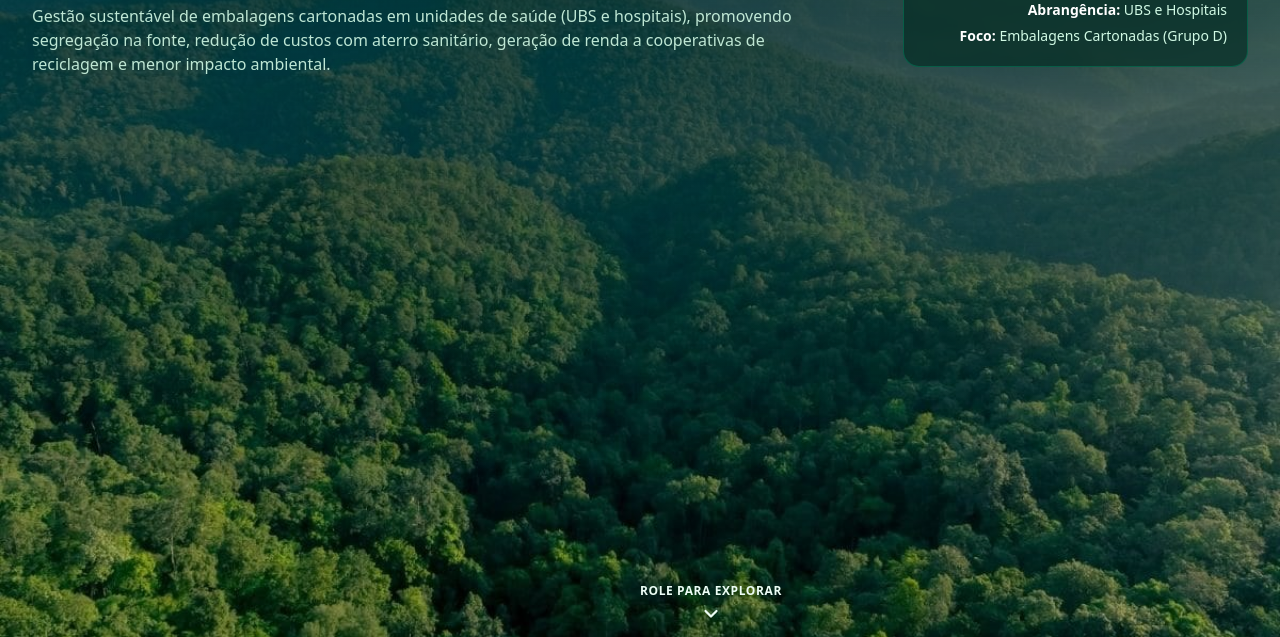
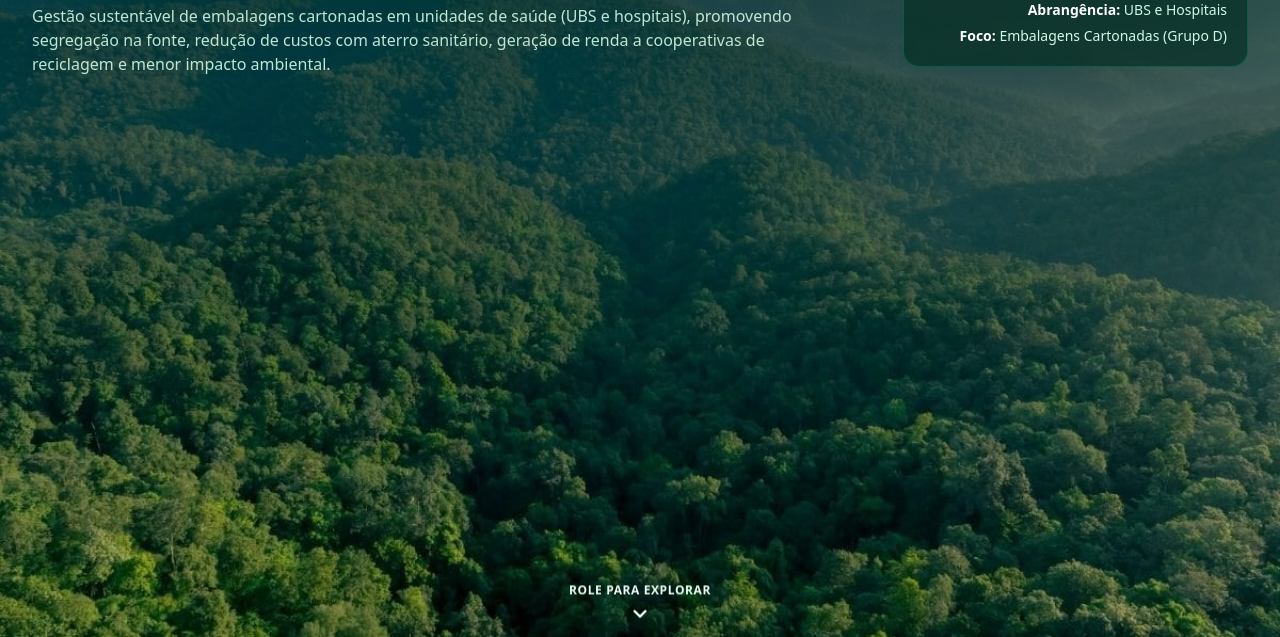
Before and after one commit to Jpedr0098/bannerInterativo_projetoIntegrador, a plain HTML site: page index.html in a window 1280 px wide. Shown: the part 163-800 px from the top of the page. Drawn offline with nearby package versions, Linux system fonts and the light colour scheme.

Commit message:
fix- alling "role para baixo"

```diff
--- a/index.html
+++ b/index.html
@@ -169,7 +169,7 @@
 
         <!-- Dica de rolagem -->
         <button id="hero-hint" type="button" aria-label="Rolar para o conteúdo"
-                class="scroll-hint absolute left-1/2 -translate-x-1/2 bottom-5 z-10 flex flex-col items-center gap-1 text-emerald-50 text-xs font-semibold tracking-wider uppercase">
+                class="scroll-hint absolute inset-x-0 mx-auto w-max bottom-5 z-10 flex flex-col items-center gap-1 text-emerald-50 text-xs font-semibold tracking-wider uppercase text-center">
             Role para explorar
             <svg width="22" height="22" viewBox="0 0 24 24" fill="none" stroke="currentColor" stroke-width="2.5" stroke-linecap="round" stroke-linejoin="round"><path d="M6 9l6 6 6-6"/></svg>
         </button>
```
